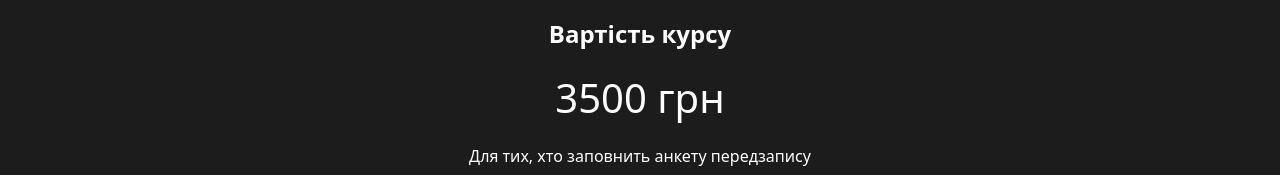
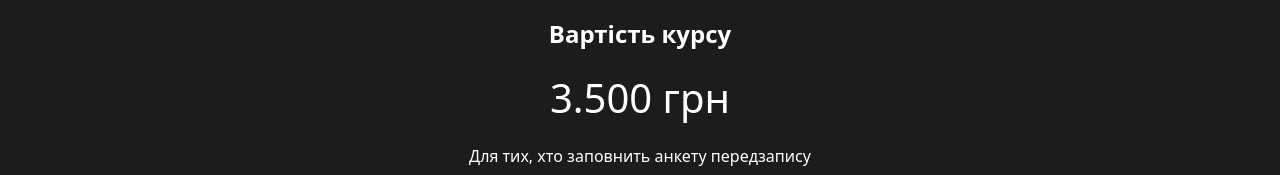
Before and after one commit to sergiyZinovyev/psy-landing, an Angular app: page / in a window 1280 px wide. Shown: the part 3581-3756 px from the top of the page. Built offline with nearby package versions, Linux system fonts and the light colour scheme.

Commit message:
Minor fix

```diff
--- a/src/app/app.html
+++ b/src/app/app.html
@@ -198,7 +198,7 @@
 
     <h2>Вартість курсу</h2>
 
-    <p class="price">3500 грн</p>
+    <p class="price">3.500 грн</p>
 
     <p>Для тих, хто заповнить анкету передзапису</p>
 
```
